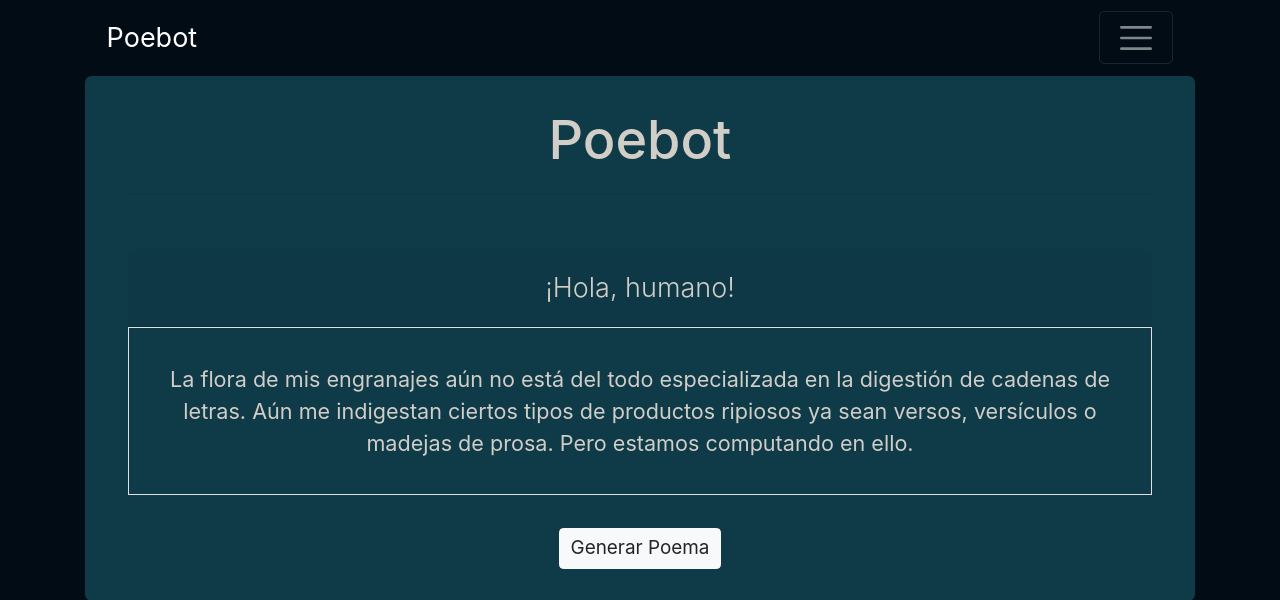
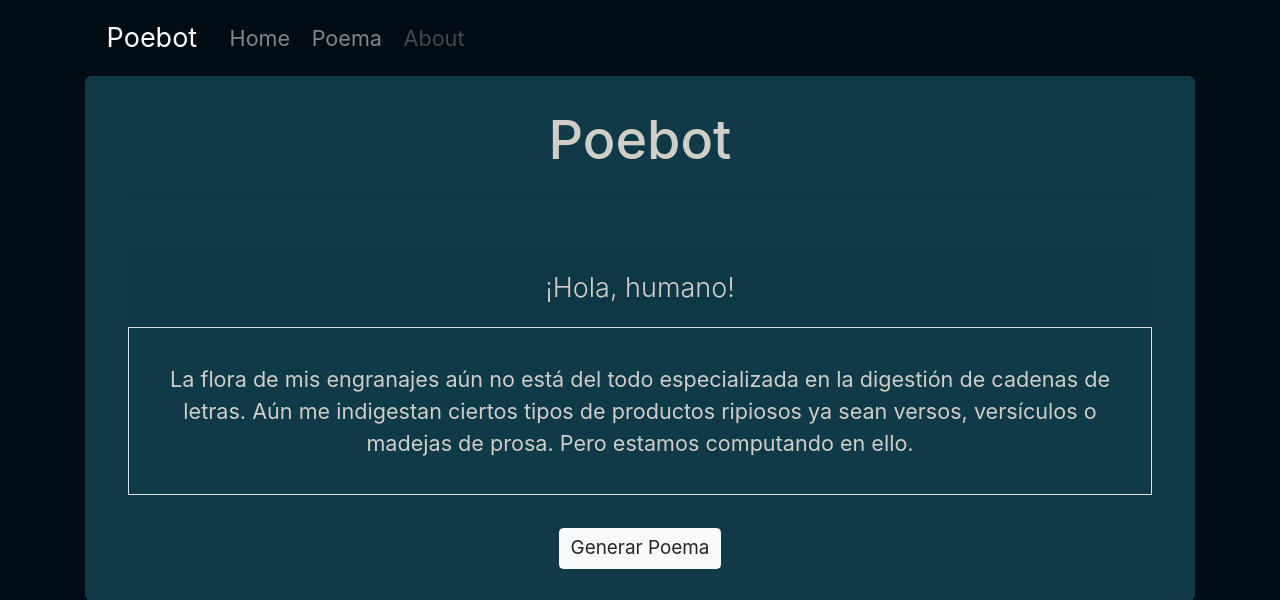
Before and after one commit to neburnodrog/Poebot, a Django app: page / in a window 1280 px wide. Shown: the top 600 px of the page. Run offline with Django 3.2, Linux system fonts and the light colour scheme; some libraries are stand-ins or nearby versions.

Commit message:
style of navbar

```diff
--- a/poemautomator/urls.py
+++ b/poemautomator/urls.py
@@ -15,7 +15,6 @@ Including another URLconf
 """
 from django.contrib import admin
 from django.urls import path, include
-from django.http import HttpResponseRedirect
 
 
 urlpatterns = [
--- a/poems/templates/poems/poems_base.html
+++ b/poems/templates/poems/poems_base.html
@@ -22,18 +22,13 @@
 
   <div class="container">
 
-    <nav class="navbar navbar-dark">
+    <nav class="navbar navbar-expand navbar-dark">
       <a class="navbar-brand" href="#">Poebot</a>
-      <button class="navbar-toggler rounded" type="button" data-toggle="collapse" data-target="#navbarNav" aria-controls="navbarNav" aria-expanded="false" aria-label="Toggle navigation">
-        <span class="navbar-toggler-icon"></span>
-      </button>
-        <div class="collapse navbar-collapse" id="navbarNav">
           <ul class="navbar-nav">
             <li class="nav-item"><a class="nav-link" href="{% url 'poems:home' %}">Home</a></li>
             <li class="nav-item"><a class="nav-link" href="{% url 'poems:create_poem' %}">Poema</a></li>
             <li class="nav-item"><a class="nav-link disabled" tabindex="-1" aria-disabled="true" href="#">About</a></li>
           </ul>
-        </div>
     </nav>
 
 
```
Also changed, not shown: poemautomator/settings.py (line endings or trailing spaces).
